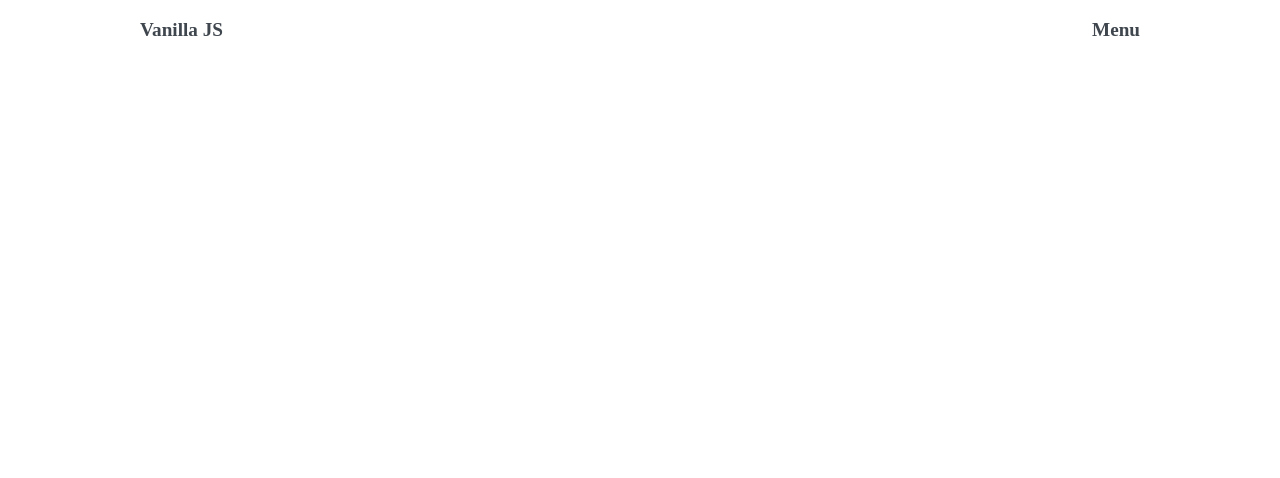
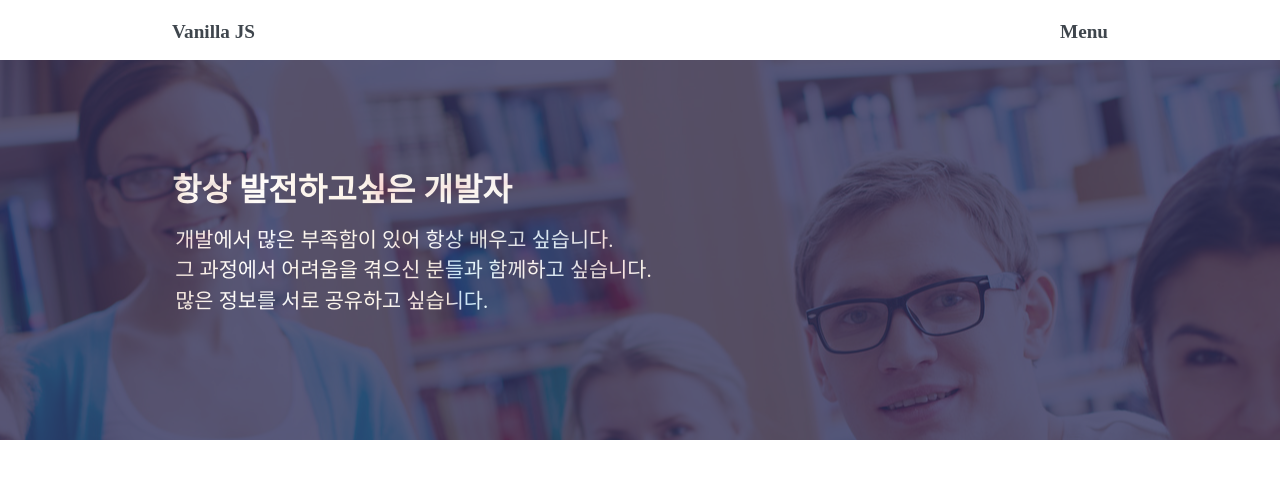
Before and after one commit to Wonki4/vanilla-js-web-project, a plain HTML site: page index.html in a window 1280 px wide. Drawn offline with nearby package versions, Linux system fonts and the light colour scheme; a web font is replaced by a local one.

Commit message:
[feat](#5): Close issue, main advertisement section

```diff
--- a/css/style.css
+++ b/css/style.css
@@ -21,6 +21,7 @@ header {
     height: 60px;
     margin: 0 auto;
     position: fixed;
+    background-color:#fff;
     z-index: 1000;
     top: 0;
     left: 0;
@@ -32,6 +33,7 @@ header {
     width: 100%;
     height: 100%;
     margin: 0 auto;
+    padding: 2rem;
 }
 .head-container {
     width: 100%;
@@ -54,6 +56,40 @@ header {
     color: #2186c4;
 }
 
+.main {
+    height: 380px;
+    background-color: #fff;
+    background-image: url(/img/photodune-4161018-group-of-students-m.jpg);
+    background-repeat:no-repeat;
+    background-position: center 10%;
+    z-index: 1;
+    margin-top:60px;
+    position: relative;
+}
+
+.main-container {
+    width: 100%;
+    height: 100%;
+    background-color: rgb(47,48,89);
+    opacity:80%;
+    z-index: 2;
+}
+
+.title-container {
+    margin-top: 5rem;
+}
+.title {
+    font-weight: bold;
+    font-size: 2rem;
+    color: #fff;
+    margin-bottom:1rem;
+}
+.message {
+    font-size: 1.3rem;
+    color: #fff;
+    line-height:1.9rem;
+    margin-left: 0.2rem;
+}
 @media only screen and (min-width: 1000px) {
     .inner {
         max-width: 1000px;
--- a/index.html
+++ b/index.html
@@ -6,7 +6,7 @@
     <meta name="author" content="Wongi Baek">
     <meta name="description" content="This page includes some clone pages">
     <meta name="keyword" content="Clone coding, Clone website, Clone coding practice">
-    <meta name="viewport" content="device-width, user-scalable=no, initial-scale=1.0, minimum-scale=1.0, maximum-scale=1.0">
+    <meta name="view-port" content="device-width, user-scalable=no, initial-scale=1.0, minimum-scale=1.0, maximum-scale=1.0">
     <meta http-equiv="X-UA-Compatible" content="ie=edge">
 
     <!-- Open Graph -->
@@ -46,7 +46,20 @@
             </div>
         </div>
     </header>
-    <section></section>
+    <section class="main">
+        <div class="main-container">
+            <div class="inner">
+                <div class="title-container">
+                    <div class="title">항상 발전하고싶은 개발자</div>
+                    <div class="message">
+                        개발에서 많은 부족함이 있어 항상 배우고 싶습니다.</br>
+                        그 과정에서 어려움을 겪으신 분들과 함께하고 싶습니다.</br>
+                        많은 정보를 서로 공유하고 싶습니다.
+                    </div>
+                </div>
+            </div>
+        </div>
+    </section>
     <footer></footer>
 </body>
 </html>
```
Also changed, not shown: img/photodune-4161018-group-of-students-m.jpg (added).
